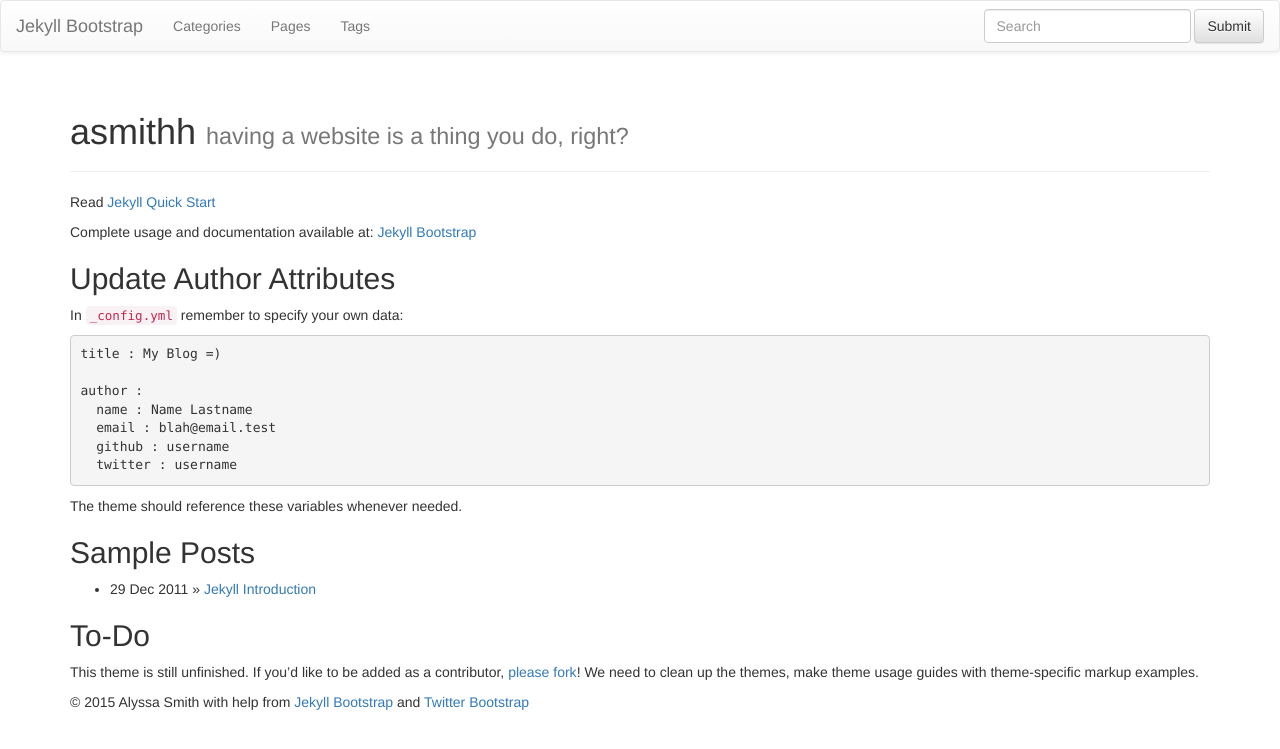
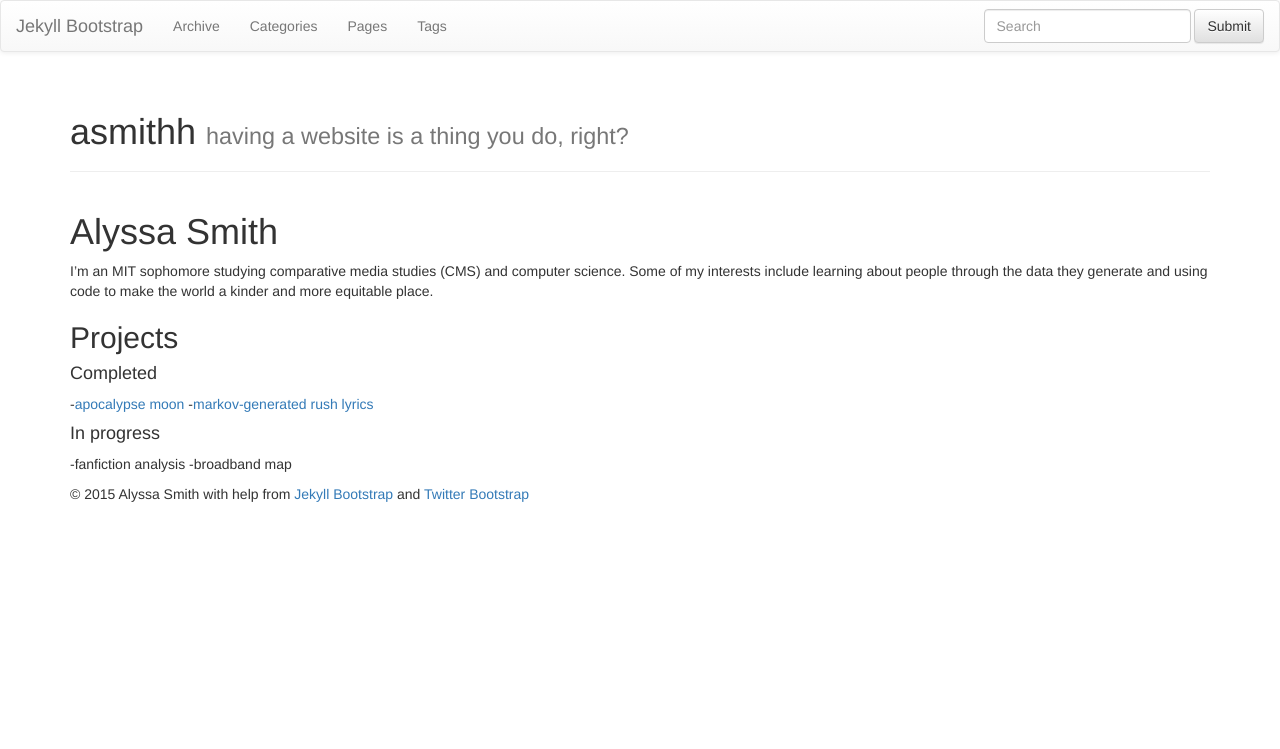
Before and after one commit to alyssa-smith/alyssa-smith.github.io, a Jekyll site: the page built from index.md, in a window 1280 px wide. Shown: the top 749 px of the page. Built offline with Jekyll 4.4.1, drawn with Linux system fonts in a browser that asks for light colours; nearby versions of some CDN libraries; library files that are not in the unit come from our copies.

Commit message:
i don't know what i did here but i hope it works

```diff
--- a/index.md
+++ b/index.md
@@ -3,36 +3,16 @@ layout: page
 title: asmithh
 tagline: having a website is a thing you do, right?
 ---
-{% include JB/setup %}
-
-Read [Jekyll Quick Start](http://jekyllbootstrap.com/usage/jekyll-quick-start.html)
-
-Complete usage and documentation available at: [Jekyll Bootstrap](http://jekyllbootstrap.com)
-
-## Update Author Attributes
-
-In `_config.yml` remember to specify your own data:
-
-    title : My Blog =)
-
-    author :
-      name : Name Lastname
-      email : blah@email.test
-      github : username
-      twitter : username
-
-The theme should reference these variables whenever needed.
-
-## Sample Posts
 
 
-<ul class="posts">
-  {% for post in site.posts %}
-    <li><span>{{ post.date | date_to_string }}</span> &raquo; <a href="{{ BASE_PATH }}{{ post.url }}">{{ post.title }}</a></li>
-  {% endfor %}
-</ul>
+#Alyssa Smith
 
-## To-Do
+I'm an MIT sophomore studying comparative media studies (CMS) and computer science.  Some of my interests include learning about people through the data they generate and using code to make the world a kinder and more equitable place.
 
-This theme is still unfinished. If you'd like to be added as a contributor, [please fork](http://github.com/plusjade/jekyll-bootstrap)!
-We need to clean up the themes, make theme usage guides with theme-specific markup examples.
+## Projects
+####Completed
+-[apocalypse moon](http://alyssa-smith.github.io/moon-orbits-earth)
+-[markov-generated rush lyrics](http://alyssa-smith.github.io/markov-rush)
+####In progress
+-fanfiction analysis
+-broadband map
```
Also changed, not shown: archive.html (added, +10 -0 lines), archive.md (deleted, +0 -9 lines), education.md (added, +7 -0 lines), index.html (added, +9 -0 lines), README copy.md (added).
